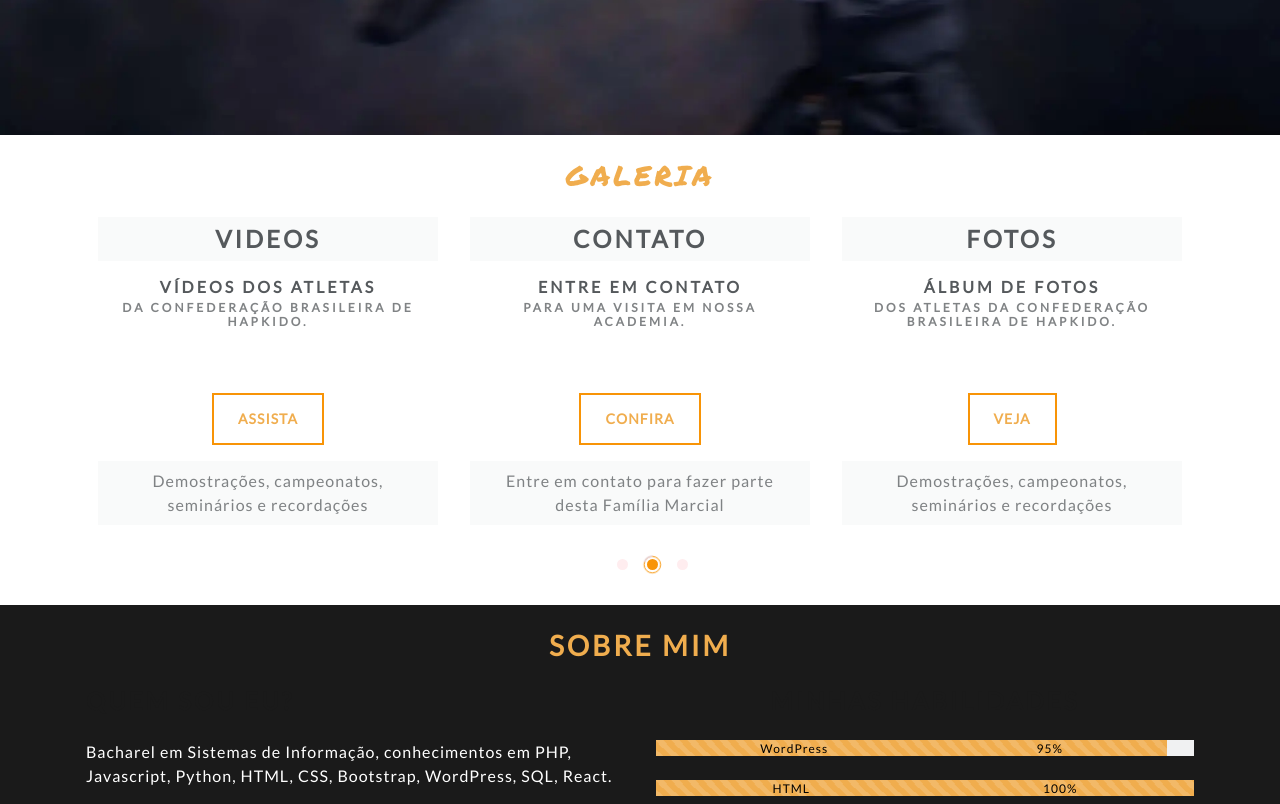
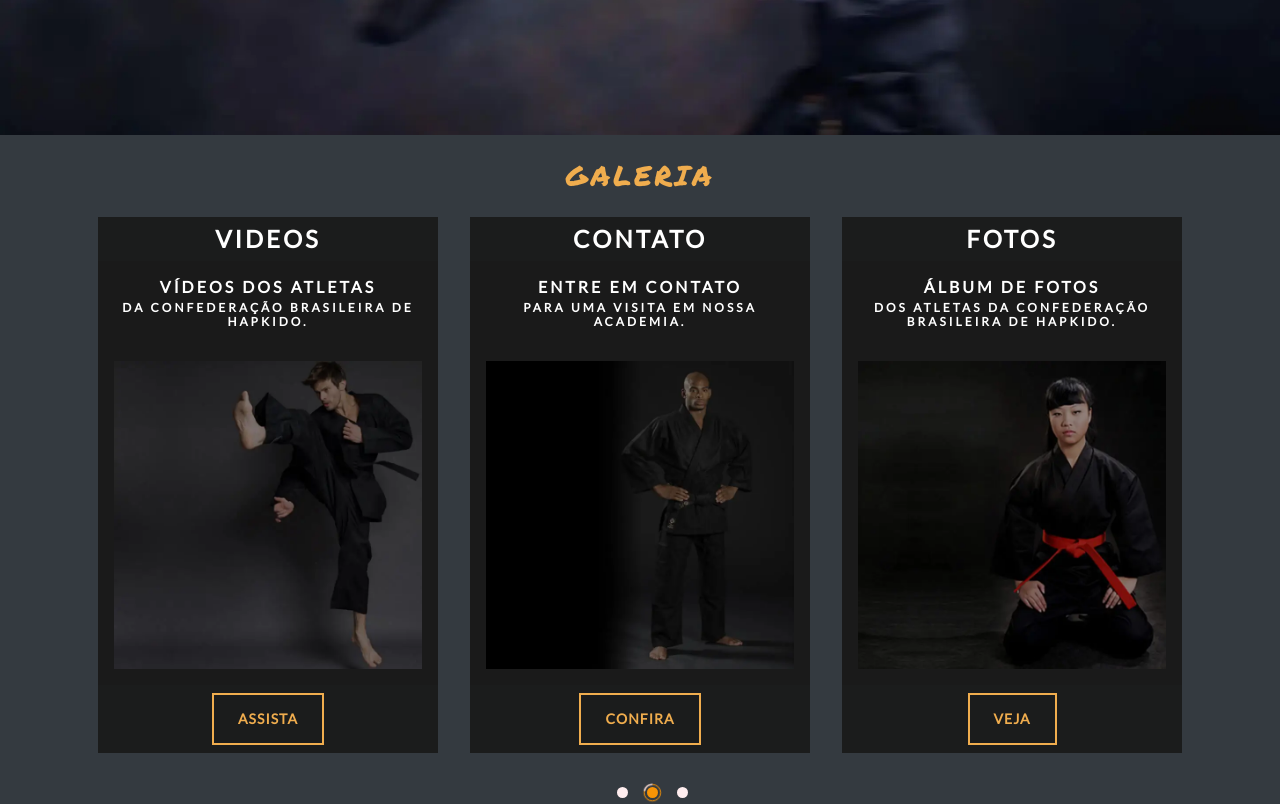
Before and after one commit to rarma4/cbhkd, a Next.js app: page / in a window 1280 px wide. Shown: the part 1600-2404 px from the top of the page. Built offline with nearby package versions, Linux system fonts and the light colour scheme; a web font is replaced by a local one.

Commit message:
itens da galeria

```diff
--- a/src/app/components/GaleriaItens.tsx
+++ b/src/app/components/GaleriaItens.tsx
@@ -73,26 +73,28 @@ export default function GaleriaItens() {
 
 
             <div className="col-md-4 col-sm-6 p-3 text-center" key={index}>
-              <div className="card mb-3">
-                <h3 className="card-header">{item.header}</h3>
+              <div className="card mb-3 bg-primary text-white">
+                <h3 className="card-header text-white">{item.header}</h3>
                 <div className="card-body">
-                  <h5 className="card-title">{item.titulo}</h5>
-                  <h6 className="card-subtitle text-muted">{item.subtitulo}</h6>
+                  <h5 className="card-title text-white">{item.titulo}</h5>
+                  <h6 className="card-subtitle text-white">{item.subtitulo}</h6>
                 </div>
                 <div className=" card-body w-100 d-flex justify-content-center" style={{ backgroundImage: "url('../../../../public/assets/img/home-bg-default.webp')!important", backgroundSize: "cover!important", backgroundPosition: "center center!important"}} >
-                  {/* <Image
+                  <Image
                     src={item.src}
                     alt={item.altimg}
                     width={item.altura}
                     height={item.largura}
-                  /> */}
+                    sizes="100vw"
+                    style={{
+                      width: '100%',
+                      height: 'auto',
+                    }}
+                  />
                 </div>
-                <div className="card-body">
-                  {/* <p className="card-text">Demostrações, campeonatos, seminários e recordações</p> */}
+
+                <div className="card-footer text-white">
                   <Link className="btn btn-outline-warning smoothScroll tm-view-more-btn" href={item.srcbtn}>{item.txtbtn}</Link>
-                </div>
-                <div className="card-footer text-muted">
-                  {item.footer}
                 </div>
               </div>
             </div>
--- a/src/app/page.tsx
+++ b/src/app/page.tsx
@@ -1,6 +1,5 @@
 import './styles/pages/page.scss'
 import HeaderHome from './sections/HeaderHome'
-import Sobre from  './sections/Sobre'
 import Galeria from './sections/Galeria'
 import Skills from './sections/Skils'
 import Treine from './sections/Treine'
@@ -12,7 +11,6 @@ export default function Home() {
       <Skills/>
       <Treine/>
       <Galeria/>
-      <Sobre/>
     </>
   )
 }
--- a/src/app/sections/Galeria.tsx
+++ b/src/app/sections/Galeria.tsx
@@ -6,7 +6,7 @@ import { marker } from '../utils/Fonts'
 export default function Galeria() {
   return (
     <>
-      <div className="container-fluid text-white d-flex justify-content-evenly flex-column " id="galeria">
+      <div className="container-fluid text-white bg-dark d-flex justify-content-evenly flex-column " id="galeria">
         <div className="container">
           <div className="row mt-4 mb-5">
             <h2 className={`text-center text-warning ${marker.className}`}>Galeria</h2>
--- a/src/app/sections/Skils.tsx
+++ b/src/app/sections/Skils.tsx
@@ -1,6 +1,5 @@
 'use client'
 import * as React from 'react';
-import Slider from "react-slick";
 import "slick-carousel/slick/slick.css";
 import "slick-carousel/slick/slick-theme.css";
 import Image from 'next/image'
@@ -10,66 +9,8 @@ import { marker } from '../utils/Fonts'
 
 export default function Skils() {
 
-  var settings = {
-    dots: false,
-    infinite: true,
-    speed: 500,
-    slidesToShow: 6,
-    slidesToScroll: 1,
-    initialSlide: 0,
-    arrows: false,
-    autoplay: true,
-    pauseOnHover: false,
-    customPaging: function () {
-      return (
-        <button>
-          <div className="dotInside"></div>
-          <span className="progressSlider-stay progressSlider--thin">
-            <svg height="70" width="70">
-              <circle id="outer" cx="35" cy="35" r="25" strokeWidth="3" fill="none" stroke="#f89406" />
-              <circle id="inner" cx="35" cy="35" r="25" strokeWidth="5" fill="none" stroke="#e6d0d2" />
-            </svg>
-          </span>
-        </button>
-      );
-    },
-    responsive: [
-      {
-        breakpoint: 1024,
-        settings: {
-          slidesToShow: 4,
-          slidesToScroll: 1,
-          infinite: true,
-          dots: false,
-          arrows: false,
-          autoplay: true,
-        }
-      },
-      {
-        breakpoint: 600,
-        settings: {
-          slidesToShow: 3,
-          slidesToScroll: 1,
-          initialSlide: 0,
-          arrows: false,
-          autoplay: true,
-        }
-      },
-      {
-        breakpoint: 480,
-        settings: {
-          slidesToShow: 3,
-          slidesToScroll: 1,
-          arrows: false,
-          autoplay: true,
-        }
-      }
-    ]
-  };
-
-
   return (
-    <div className="container-fluid text-white bg-primary d-flex justify-content-evenly" id="skils">
+    <div className="container-fluid d-flex justify-content-evenly" id="skils">
       <div className="container">
         <div className="row mt-5 mb-4">
           {skils.map((item, index) => (
@@ -86,23 +27,6 @@ export default function Skils() {
               <p>{item.texto}</p>
             </div>
           ))}
-
-
-          {/* <Slider  {...settings}>
-
-            {skils.map((item, index) => (
-              <div className=" w-100 d-flex justify-content-center"  key={index}>
-                <Image
-                  src={item.src}
-                  alt={item.titulo}
-                  width={item.altura}
-                  height={item.largura}
-                />
-              </div>
-            ))}
-
-          </Slider> */}
-
         </div>
       </div>
     </div>
--- a/src/app/styles/components/galeriaItens.scss
+++ b/src/app/styles/components/galeriaItens.scss
@@ -1,9 +1,6 @@
-.iconService{
-    svg{
-        width: 100px;
-        margin: 20px 0;
-    }
+.icon{
+    width: 25px;
+    text-decoration: none;
+    color: #f89406;
+
 }
-.card-title{
-    color: #f89406;
-}
```
